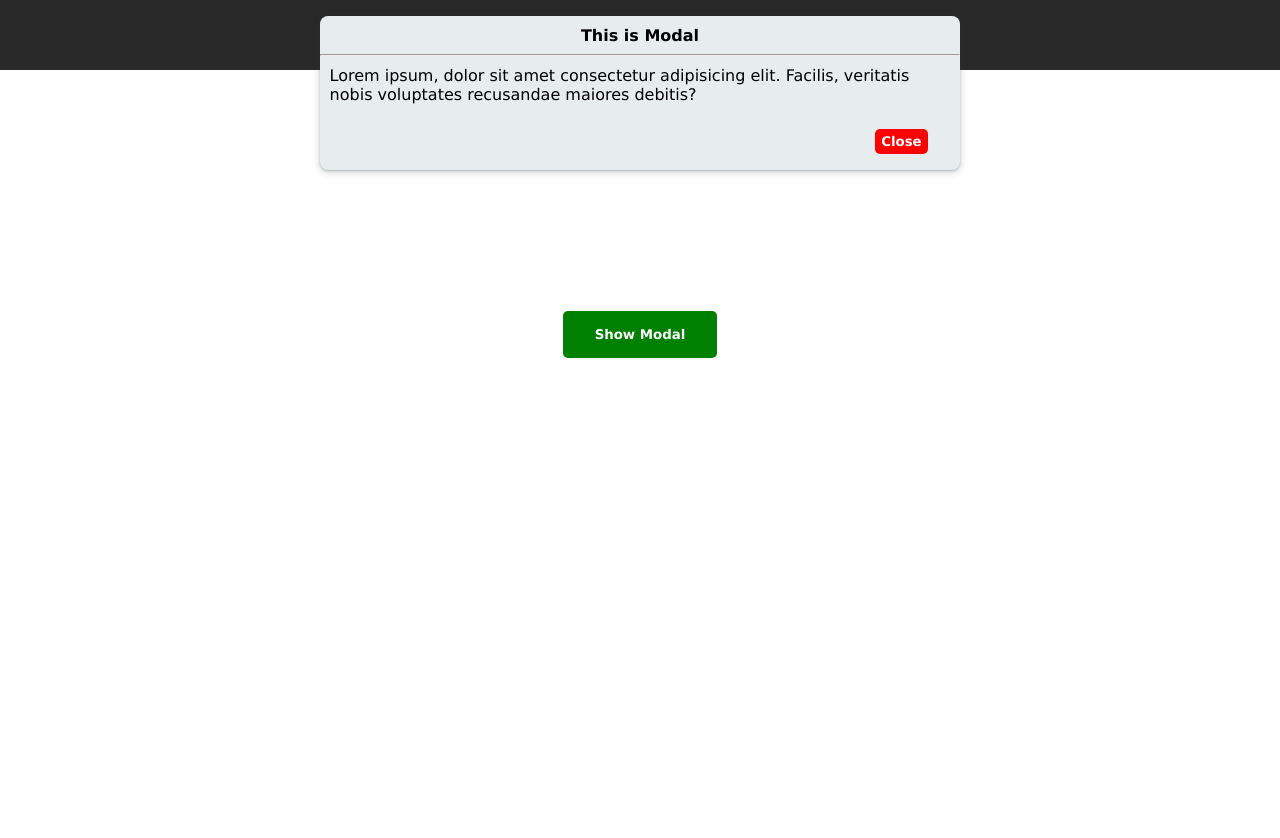
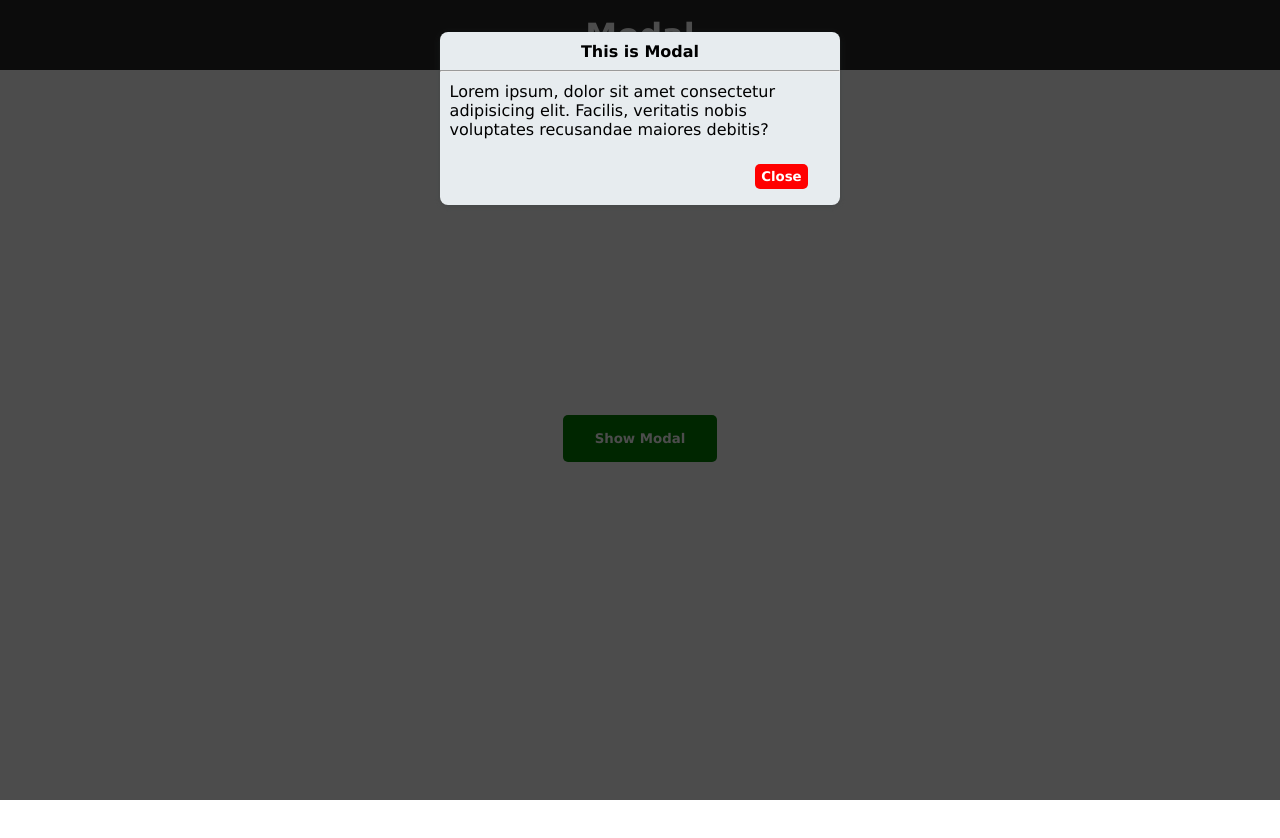
Before and after one commit to sagar1343/modal, a plain HTML site: page index.html in a window 1280 px wide. Both pictures are taken after a click on the button "Show Modal". Shown: the top 838 px of the page. Before the commit the page ends 800 px from the top, so only its background shows below. Drawn offline with Linux system fonts and the light colour scheme.

Commit message:
improve functionality

```diff
--- a/index.css
+++ b/index.css
@@ -4,7 +4,9 @@
   margin: 0;
   padding: 0;
 }
-
+body {
+  height: 200vh;
+}
 header {
   align-items: center;
   background-color: #292929;
@@ -15,10 +17,11 @@ header {
   justify-content: center;
   padding: 1rem;
 }
-.modal {
+main {
+  height: 92vh;
+  display: flex;
+  flex-direction: column;
   align-items: center;
-  display: flex;
-  height: 33rem;
   justify-content: center;
 }
 .modalbtn {
@@ -33,15 +36,24 @@ header {
 .modalbtn:hover {
   background-color: rgb(16, 100, 16);
 }
+.modal {
+  background-color: rgba(0, 0, 0, 0.7);
+  height: 100%;
+  width: 100%;
+  position: fixed;
+  top: -100%;
+  display: flex;
+  justify-content: center;
+  align-items: flex-start;
+  padding: 2rem;
+  animation: modal 3s;
+}
 .modalContent {
   background-color: #e7ecef;
   border-radius: 8px;
   box-shadow: rgba(60, 64, 67, 0.3) 0px 1px 2px 0px,
     rgba(60, 64, 67, 0.15) 0px 2px 6px 2px;
-  position: fixed;
-  top: -100%;
-  transition: top 0.4s ease-in-out;
-  width: 50%;
+  width: 25rem;
 }
 .modalHead {
   font-weight: 700;
@@ -70,3 +82,11 @@ header {
 .closebtn:hover {
   background-color: tomato;
 }
+@keyframes modal {
+  0% {
+    opacity: 0;
+  }
+  100% {
+    opacity: 1;
+  }
+}
--- a/index.html
+++ b/index.html
@@ -9,8 +9,8 @@
   <body>
     <header>Modal</header>
     <main>
+      <button class="modalbtn">Show Modal</button>
       <div class="modal">
-        <button class="modalbtn">Show Modal</button>
         <div class="modalContent">
           <div class="modalHead">This is Modal</div>
           <hr />
--- a/index.js
+++ b/index.js
@@ -1,9 +1,15 @@
 const closebtn = document.querySelector(".closebtn");
 const modalbtn = document.querySelector(".modalbtn");
-const modalContent = document.querySelector(".modalContent");
+const modal = document.querySelector(".modal");
+
 closebtn.addEventListener("click", function () {
-  modalContent.style.top = "-100%";
+  modal.style.top = "-100%";
+  document.body.style.overflow = "auto";
 });
 modalbtn.addEventListener("click", function () {
-  modalContent.style.top = "2%";
+  modal.style.top = "0";
+  document.body.style.overflow = "hidden";
 });
+modal.addEventListener("click", function (e) {
+  if (e.target.className === "modal") modal.style.top = "-100%";
+});
```
